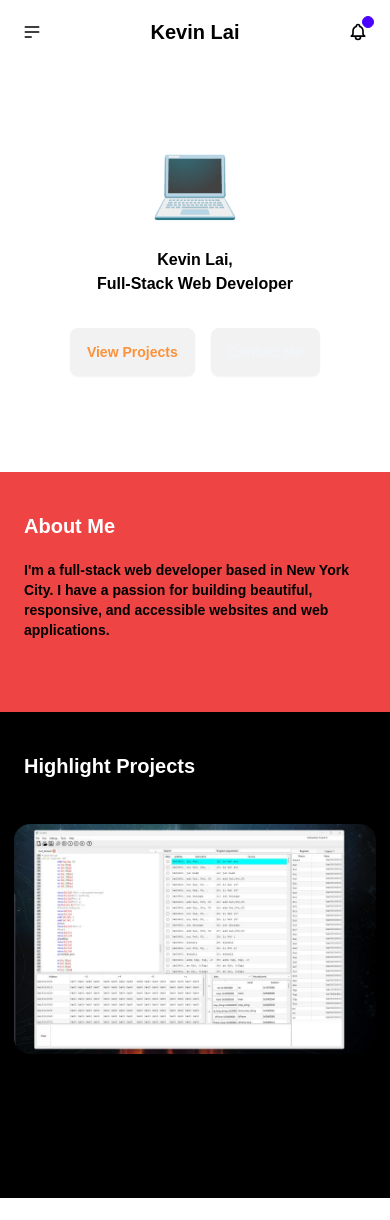
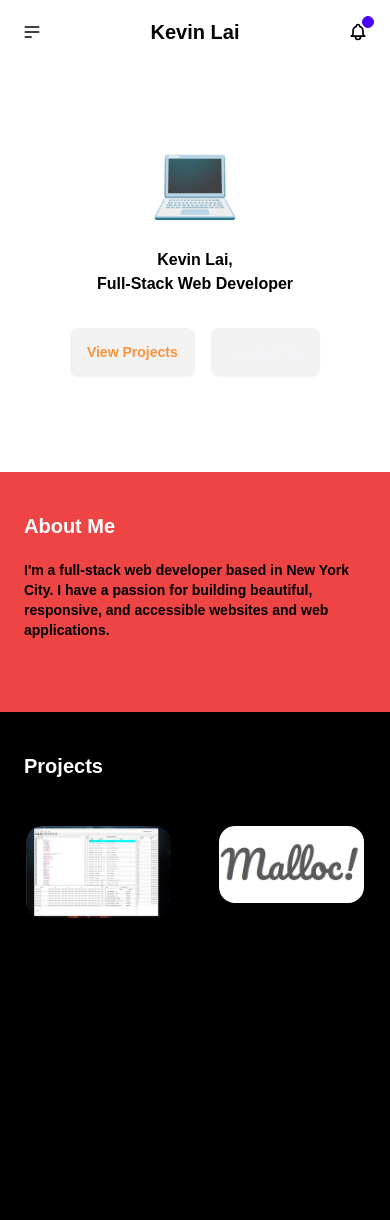
Before and after one commit to lai-kevin/Kevin-Lai-Portfolio, a Next.js app: page / in a window 390 px wide. Before the commit the page ends 1198 px from the top, so only its background shows below. Built offline with nearby package versions, Linux system fonts and the light colour scheme; a web font is replaced by a local one.

Commit message:
fix: responsive carousel

```diff
--- a/app/page.tsx
+++ b/app/page.tsx
@@ -2,9 +2,15 @@ import Image from "next/image";
 import NavBar from "../components/navbar";
 import Head from "next/head";
 import "./globals.css";
+import '../css/embla.css'
 import Welcome from "../components/welcome";
 import AboutMe from "../components/aboutme";
 import Carousel from "../components/carousel";
+
+const OPTIONS = { dragFree: true, containScroll: 'trimSnaps' }
+const SLIDE_COUNT = 4
+const SLIDES = Array.from(Array(SLIDE_COUNT).keys())
+
 export default function Home() {
   return (
     <>
@@ -12,7 +18,7 @@ export default function Home() {
         <NavBar />
         <Welcome />
         <AboutMe />
-        <Carousel />
+        <Carousel slides={SLIDES} options={OPTIONS} />
       </main>
     </>
   );
--- a/components/carousel.jsx
+++ b/components/carousel.jsx
@@ -4,20 +4,95 @@ import stars_img from "../images/stars.jpg";
 import malloc_img from "../images/malloc.png";
 import chatgpt_img from "../images/gpt.jpg";
 import portolio_img from "../images/portfolio.png";
-const Carousel = () => {
+import { useState } from "react";
+import useEmblaCarousel from "embla-carousel-react";
+
+const images = [stars_img, malloc_img, chatgpt_img, portolio_img];
+const cards = [
+  {
+    image: stars_img,
+    title: "STARS: Stony Brook University Assembler and Runtime Simulator",
+    description:
+      "STARS is a simulator for the STARS assembly language. It is capable of assembling and running STARS assembly code. It is written in C++ and uses the Qt framework for the GUI.",
+  },
+  {
+    image: malloc_img,
+    title: "Malloc! A C Memory Allocator",
+    description:
+      "Malloc is a memory allocator written in C. It is capable of allocating and freeing memory. It is written in C and uses the C standard library.",
+  },
+  {
+    image: chatgpt_img,
+    title: "Stock Market Dashbaoard with ChatGPT Widgets",
+    description:
+      "This is a stock market dashboard that uses the Yahoo Finance API to fetch stock data. It is written in Python and uses the Streamlit framework for the UI.",
+  },
+  {
+    image: portolio_img,
+    title: "My Personal Website with Next.js and TailwindCSS",
+    description:
+      "This is my personal website. It is written in Next.js and uses TailwindCSS for styling.",
+  },
+];
+const cardByIndex = (index) => cards[index % cards.length];
+
+const Carousel = (props) => {
+  const { slides, options } = props;
+  const [emblaRef] = useEmblaCarousel(options);
+
   return (
     <div className="w-screen bg-black py-10 flex flex-col">
       <h2 className="text-xl font-bold pl-6 text-white font-dela-gothic pb-5">
-        Highlight Projects
+        Projects
+      </h2>
+      <div className="embla">
+        <div className="embla__viewport" ref={emblaRef}>
+          <div className="embla__container">
+            {slides.map((index) => (
+              <div className="embla__slide" key={index}>
+                <div className="embla__slide__number">
+                  <span>{index + 1}</span>
+                </div>
+                <div
+                  className="carousel-item flex flex-col items-center"
+                >
+                  <div style={{ position: "relative"}}>
+                    <Image
+                      src={cardByIndex(index).image}
+                      className="rounded-box"
+                      alt="Stars"
+                      height={300}
+                      style={{ objectFit: "cover" }}
+                    />
+                  </div>
+                  <h4 className="p-5 text-center text-sm">
+                    {cardByIndex(index).title}
+                  </h4>
+                </div>
+              </div>
+            ))}
+          </div>
+        </div>
+      </div>
+    </div>
+  );
+};
+
+export default Carousel;
+
+{
+  /* <div className="w-screen bg-black py-10 flex flex-col">
+      <h2 className="text-xl font-bold pl-6 text-white font-dela-gothic pb-5">
+        Projects
       </h2>
       <div className="carousel carousel-center p-6 space-x-5 bg-black ">
-        <div className="carousel-item flex flex-col">
+        <div id="project1" className="carousel-item flex flex-col">
           <div style={{ position: "relative" }}>
             <Image
               src={stars_img}
               className="rounded-box"
               alt="Stars"
-              height={230}
+              height={300}
               style={{ objectFit: "cover" }}
             />
           </div>
@@ -26,39 +101,34 @@ const Carousel = () => {
             Assembler and Runtime Simulator
           </h4>
         </div>
-        <div className="carousel-item flex flex-col">
-        <div style={{ minWidth: "400px", display: "flex", justifyContent: "center", alignItems: "center", backgroundColor: "gray", borderRadius: 20 }}>
-            <Image
-                src={portolio_img}
-                className="rounded-box"
-                alt="My Website"
-                height={230}
-                style={{ objectFit: "cover" }}
-            />
-        </div>
+        <div id="project2" className="carousel-item flex flex-col">
+          <Image
+            src={portolio_img}
+            className="rounded-box"
+            alt="Stock Dashboard"
+            height={300}
+            style={{ objectFit: "cover" }}
+          />
           <h4 className="p-5 text-center text-sm">
-            My Portfolio Website
-            <br /> with Next.js and TailwindCSS
+            My Personal Website <br /> with Next.js and TailwindCSS
           </h4>
         </div>
-        <div className="carousel-item flex flex-col">
+        <div id="project3" className="carousel-item flex flex-col">
           <Image
             src={malloc_img}
             className="rounded-box"
             alt="Malloc!"
-            height={230}
+            height={300}
             style={{ objectFit: "cover" }}
           />
-          <h4 className="p-5 text-center text-sm">
-            Malloc! A C Memory Allocator
-          </h4>
+          <h4 className="p-5 text-center text-sm">Malloc! A C Memory Allocator</h4>
         </div>
-        <div className="carousel-item flex flex-col">
+        <div id="project4" className="carousel-item flex flex-col">
           <Image
             src={chatgpt_img}
             className="rounded-box"
             alt="Stock Dashboard"
-            height={230}
+            height={300}
             style={{ objectFit: "cover" }}
           />
           <h4 className="p-5 text-center text-sm">
@@ -66,8 +136,5 @@ const Carousel = () => {
           </h4>
         </div>
       </div>
-    </div>
-  );
-};
-
-export default Carousel;
+    </div> */
+}
--- /dev/null
+++ b/css/embla.css
@@ -0,0 +1,59 @@
+.embla {
+    --slide-spacing: 3rem;
+    --slide-size: 50%;
+    --slide-height: 19rem;
+    padding: 1.6rem;
+  }
+  .embla__viewport {
+    overflow: hidden;
+  }
+  .embla__container {
+    backface-visibility: hidden;
+    display: flex;
+    touch-action: pan-y;
+    margin-left: calc(var(--slide-spacing) * -1);
+  }
+  .embla__slide {
+    flex: 0 0 var(--slide-size);
+    min-width: 0;
+    padding-left: var(--slide-spacing);
+    position: relative;
+  }
+  .embla__slide__img {
+    display: block;
+    height: var(--slide-height);
+    width: 100%;
+    object-fit: cover;
+  }
+  .embla__slide__number {
+    width: 4.6rem;
+    height: 4.6rem;
+    z-index: 1;
+    position: absolute;
+    top: 0.6rem;
+    right: 0.6rem;
+    border-radius: 50%;
+    background-color: rgba(var(--background-site-rgb-value), 0.85);
+    line-height: 4.6rem;
+    font-weight: 900;
+    text-align: center;
+    pointer-events: none;
+  }
+  .embla__slide__number > span {
+    color: var(--brand-primary);
+    background-image: linear-gradient(
+      45deg,
+      var(--brand-primary),
+      var(--brand-secondary)
+    );
+    background-clip: text;
+    -webkit-background-clip: text;
+    -webkit-text-fill-color: transparent;
+    font-size: 1.6rem;
+    display: block;
+    position: absolute;
+    top: 0;
+    left: 0;
+    right: 0;
+    bottom: 0;
+  }
--- a/package.json
+++ b/package.json
@@ -10,9 +10,11 @@
   },
   "dependencies": {
     "@next/font": "^14.0.3",
+    "embla-carousel-react": "^8.0.0-rc15",
     "next": "14.0.3",
     "react": "^18",
-    "react-dom": "^18"
+    "react-dom": "^18",
+    "tw-elements": "^1.1.0"
   },
   "devDependencies": {
     "@tailwindcss/typography": "^0.5.10",
```
Also changed, not shown: 1 other file (tests, documents, lock files or other folders).
